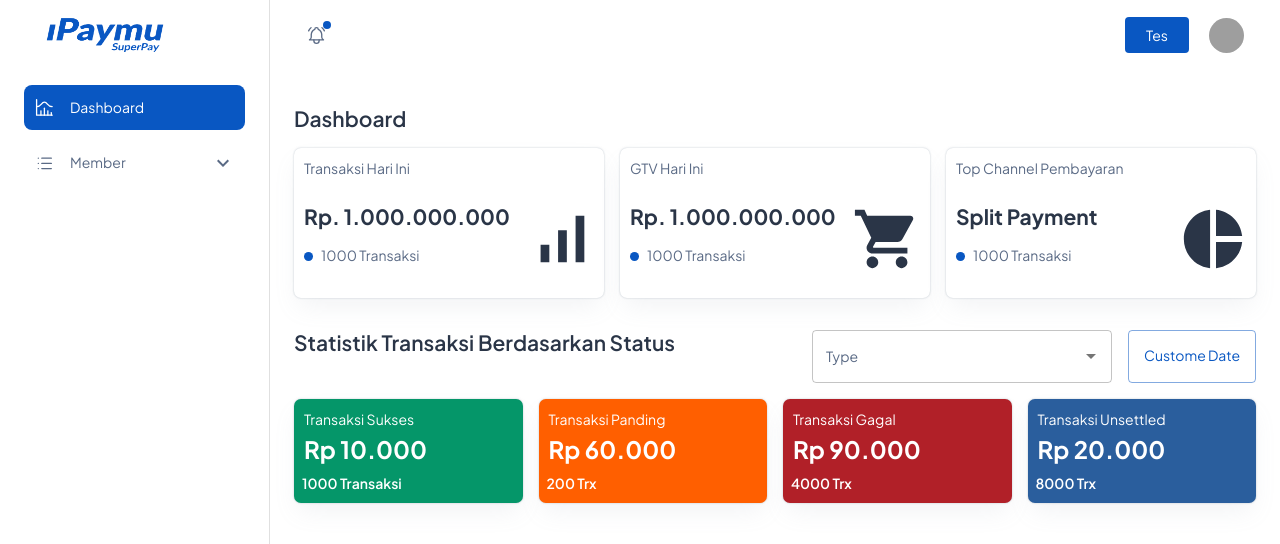
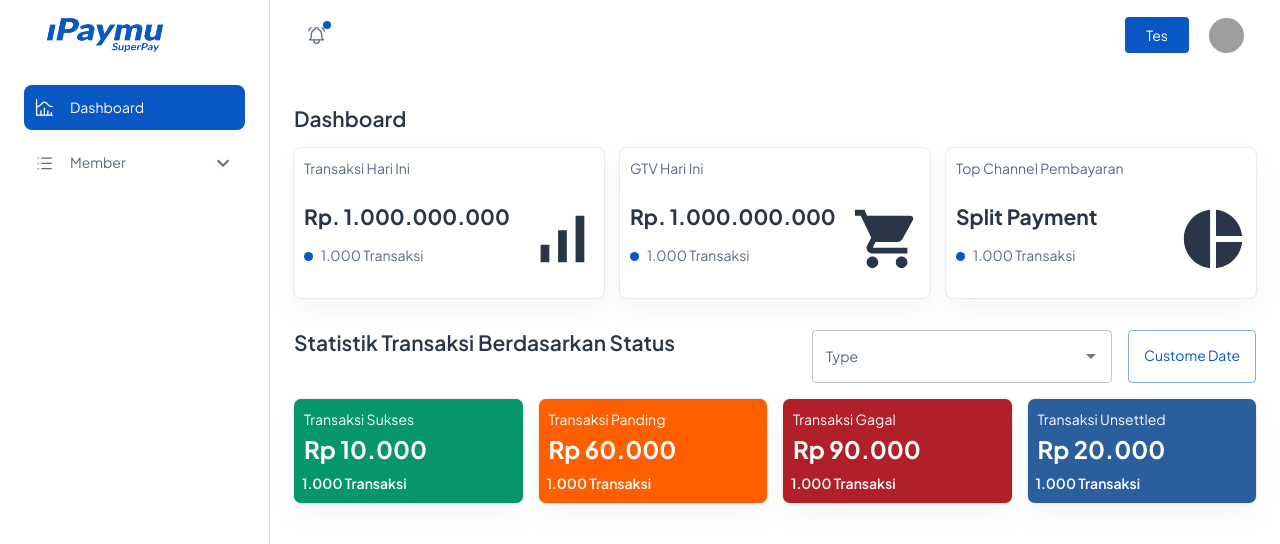
Before and after one commit to iwokiwo/ipaymu, a Next.js app: page / in a window 1280 px wide. Shown: the top 544 px of the page. Built offline with nearby package versions, Linux system fonts and the light colour scheme; grey boxes are pictures that could not be loaded.

Commit message:
translation page dasboard

```diff
--- a/src/app/(DashboardLayout)/layout.tsx
+++ b/src/app/(DashboardLayout)/layout.tsx
@@ -53,7 +53,7 @@ export default function RootLayout({
   const [isMobileSidebarOpen, setMobileSidebarOpen] = useState(false);
 
     React.useEffect(() => {
-        i18n.changeLanguage("en")
+        i18n.changeLanguage("id")
     }, [])
 
     React.useEffect(() => {
--- a/src/app/(DashboardLayout)/page.tsx
+++ b/src/app/(DashboardLayout)/page.tsx
@@ -35,11 +35,13 @@ import Header from "@/app/(DashboardLayout)/layout/header/Header";
 
 
 import { colors } from "@/asset";
+import {useTranslation} from "react-i18next";
 
 
 const Dashboard = () => {
     const matches = useMediaQuery('(min-width:600px)');
     const classes = useStyles()
+    const { t } = useTranslation()
 
   const top100Films = [
     { label: 'The Shawshank Redemption', year: 1994 },
@@ -52,30 +54,30 @@ const Dashboard = () => {
               <Box sx={{pt : 2, pb: 2}}>
                 <Box sx={{mb: 2}}>
                 <IPY.Header
-                  title="Dashboard"
+                  title={t('dashboard.dashboard')}
                 />
                 </Box>
                 <Grid item xs={12} lg={12}>
                   <Grid container spacing={{ xs: 2, md: 2 }} columns={{ xs: 4, sm: 8, md: 12}}>
                     <Grid item xs={4}>
                       <IPY.DailySummary
-                        title="Transaksi Hari Ini"
+                        title={t('dashboard.transactionToday')}
                         amount="Rp. 1.000.000.000"
-                        trx="1000 Transaksi"
+                        trx={`1.000 ${t('dashboard.transaction')}`}
                         icon={<SignalCellularAltIcon sx={{ fontSize: 70 }}/>} />
                     </Grid>
                     <Grid item xs={4}>
                       <IPY.DailySummary
-                        title="GTV Hari Ini"
+                        title={t('dashboard.gtvToday')}
                         amount="Rp. 1.000.000.000"
-                        trx="1000 Transaksi"
+                        trx={`1.000 ${t('dashboard.transaction')}`}
                         icon={<ShoppingCartIcon  sx={{ fontSize: 70 }}/>} />
                     </Grid>
                     <Grid item xs={4}>
                       <IPY.DailySummary
-                        title="Top Channel Pembayaran"
+                        title={t('dashboard.topChannelPayment')}
                         amount="Split Payment"
-                        trx="1000 Transaksi"
+                        trx={`1.000 ${t('dashboard.transaction')}`}
                         icon={<PieChartIcon  sx={{ fontSize: 70 }}  /> } />
                     </Grid>
 
@@ -86,7 +88,7 @@ const Dashboard = () => {
 
               <Box sx={{pt : 2, pb: 2}}>
                  <IPY.Header
-                     title="Statistik Transaksi Berdasarkan Status"
+                     title={t('dashboard.statisticsTransactionByStatus')}
                  >
 
                    <Autocomplete
@@ -107,16 +109,16 @@ const Dashboard = () => {
                 <Grid item xs={12} lg={12}>
                     <Grid container spacing={{ xs: 2, md: 2 }} columns={{ xs: 4, sm: 8, md: 12 }}>
                         <Grid item xs={4} sm={4} md={3} >
-                            <IPY.MonthlySummary title="Transaksi Sukses" amount="Rp 10.000" trx="1000 Transaksi" backgroundColor={colors.success.primary} />
+                            <IPY.MonthlySummary title={t('dashboard.transactionSuccess')} amount="Rp 10.000" trx={`1.000 ${t('dashboard.transaction')}`} backgroundColor={colors.success.primary} />
                         </Grid>
                         <Grid item xs={4} sm={4} md={3} >
-                            <IPY.MonthlySummary title="Transaksi Panding" amount="Rp 60.000" trx="200 Trx" backgroundColor={colors.secondary.main}/>
+                            <IPY.MonthlySummary title={t('dashboard.transactionPanding')} amount="Rp 60.000" trx={`1.000 ${t('dashboard.transaction')}`} backgroundColor={colors.secondary.main}/>
                         </Grid>
                         <Grid item xs={4} sm={4} md={3} >
-                            <IPY.MonthlySummary title="Transaksi Gagal" amount="Rp 90.000" trx="4000 Trx" backgroundColor={colors.error.primary}/>
+                            <IPY.MonthlySummary title={t('dashboard.transactionFailed')} amount="Rp 90.000" trx={`1.000 ${t('dashboard.transaction')}`} backgroundColor={colors.error.primary}/>
                         </Grid>
                         <Grid item xs={4} sm={4} md={3} >
-                            <IPY.MonthlySummary title="Transaksi Unsettled" amount="Rp 20.000" trx="8000 Trx" backgroundColor={colors.info.primary}/>
+                            <IPY.MonthlySummary title={t('dashboard.transactionUnsettled')} amount="Rp 20.000" trx={`1.000 ${t('dashboard.transaction')}`} backgroundColor={colors.info.primary}/>
                         </Grid>
                     </Grid>
 
--- a/src/i18n/id.json
+++ b/src/i18n/id.json
@@ -15,6 +15,18 @@
     "apply": "Terapkan",
     "success": "Berhasil",
     "error": "Gagal"
+  },
+  "dashboard": {
+    "dashboard": "Dashboard",
+    "statisticsTransactionByStatus": "Statistik Transaksi Berdasarkan Status",
+    "transactionSuccess": "Transaksi Sukses",
+    "transactionPanding": "Transaksi Panding",
+    "transactionFailed": "Transaksi Gagal",
+    "transactionUnsettled": "Transaksi Unsettled",
+    "transactionToday": "Transaksi Hari Ini",
+    "gtvToday": "GTV Hari Ini",
+    "topChannelPayment": "Top Channel Pembayaran",
+    "transaction": "Transaksi"
   },
   "purchase": {
     "purchase": "Purchase",
```
